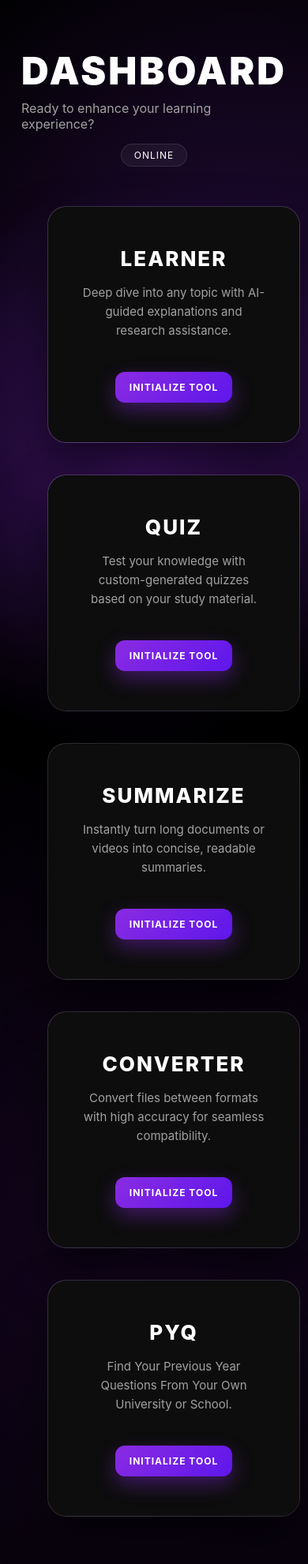
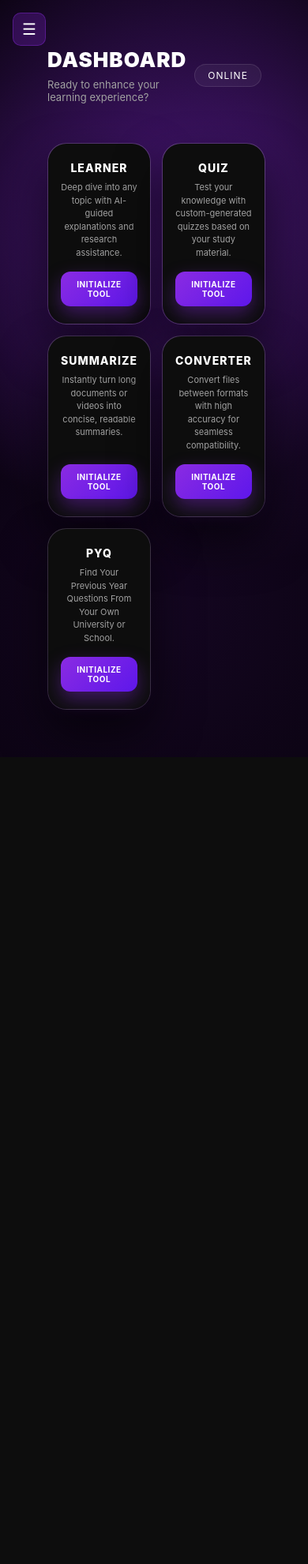
Before and after one commit to SaikatxAlpha/SmartLearn, a Flask app: page /dashboard in a window 390 px wide. Shown: the whole page at 79% size. After the commit the page ends 935 px from the top, so only its background shows below. Run offline with Flask 3, Linux system fonts and the light colour scheme.

Commit message:
Mobile Fix

```diff
--- a/templates/dashboard.html
+++ b/templates/dashboard.html
@@ -26,47 +26,109 @@
             overflow-x: hidden; /*Scollbar hidden*/
         }
 /* ========================= */
-/* MOBILE – SAME DESKTOP LOOK */
+/*        MOBILE FIXES        */
 /* ========================= */
 
 @media (max-width: 768px) {
     body {
-        flex-direction: column; /* Stack sidebar on top or hide it */
+        flex-direction: column;
     }
 
-    /* Hide sidebar by default on mobile */
+    /* Hide sidebar off-screen by default */
     .sidebar {
         position: fixed;
-        left: -100%; /* Move off-screen */
+        left: -100%;
         top: 0;
         height: 100vh;
         z-index: 1000;
-        transition: 0.3s ease;
-        width: 250px;
+        transition: left 0.3s ease;
+        width: 230px;
         background: #000;
     }
 
-    /* Class to show sidebar when clicking a menu button */
     .sidebar.active {
         left: 0;
     }
 
+    /* Dim overlay when sidebar is open */
+    .sidebar-overlay {
+        display: none;
+        position: fixed;
+        inset: 0;
+        background: rgba(0,0,0,0.6);
+        z-index: 999;
+    }
+    .sidebar-overlay.active {
+        display: block;
+    }
+
+    /* Hamburger button - top left */
+    .menu-toggle {
+        display: flex !important;
+    }
+
     .main {
-        padding: 80px 20px 20px 20px; /* Space for a top header */
+        padding: 70px 16px 24px 16px;
+        overflow-y: auto;
     }
 
     .dashboard-title {
-        font-size: 32px;
+        font-size: 26px !important;
+        letter-spacing: 1px !important;
+    }
+
+    .dashboard-sub {
+        font-size: 13px;
     }
 
     .header {
-        flex-direction: column;
-        align-items: flex-start;
-        gap: 15px;
+        flex-direction: row;
+        align-items: center;
+        justify-content: space-between;
+        gap: 10px;
+        margin-bottom: 28px;
     }
 
+    .online-status {
+        font-size: 10px;
+        padding: 5px 10px;
+        white-space: nowrap;
+    }
+
+    /* 2-column grid on mobile — fits Realme GT Neo 3 perfectly */
     .tool-grid {
-        grid-template-columns: 1fr; /* Single column for cards */
+        grid-template-columns: repeat(2, 1fr) !important;
+        gap: 14px !important;
+    }
+
+    .card-inner {
+        padding: 22px 16px !important;
+        min-height: 180px !important;
+    }
+
+    .tool-name {
+        font-size: 14px !important;
+        letter-spacing: 1px !important;
+        margin-bottom: 8px !important;
+    }
+
+    .desc {
+        font-size: 11px !important;
+        margin-bottom: 16px !important;
+        line-height: 1.5 !important;
+    }
+
+    .launch-btn {
+        font-size: 10px !important;
+        padding: 10px 12px !important;
+        letter-spacing: 0.5px !important;
+    }
+}
+
+/* Extra small phones (< 380px) — single column fallback */
+@media (max-width: 380px) {
+    .tool-grid {
+        grid-template-columns: 1fr !important;
     }
 }
 
@@ -102,6 +164,26 @@
             font-size: 22px;
             cursor: pointer;
             margin-bottom: 24px;
+        }
+
+        /* Hamburger menu - only visible on mobile */
+        .menu-toggle {
+            display: none;
+            position: fixed;
+            top: 16px;
+            left: 16px;
+            z-index: 1100;
+            background: rgba(138,43,226,0.25);
+            border: 1px solid rgba(138,43,226,0.4);
+            color: #fff;
+            font-size: 20px;
+            width: 42px;
+            height: 42px;
+            border-radius: 10px;
+            cursor: pointer;
+            align-items: center;
+            justify-content: center;
+            backdrop-filter: blur(10px);
         }
 
         .logo {
@@ -389,7 +471,13 @@ h3 {
 </head>
 <body>
 
-<aside class="sidebar">
+<!-- Hamburger button (mobile only) -->
+<button class="menu-toggle" id="menuToggle">&#9776;</button>
+
+<!-- Overlay to close sidebar on mobile -->
+<div class="sidebar-overlay" id="sidebarOverlay"></div>
+
+<aside class="sidebar" id="sidebar">
 
     <div class="logo">QERRASTAR</div>
 
@@ -475,29 +563,36 @@ h3 {
 
 
 <script>
-const sidebar = document.querySelector('.sidebar');
+// ── Sidebar resize (desktop only) ──
+const sidebar = document.getElementById('sidebar');
 const resizer = document.querySelector('.sidebar-resizer');
-
 let isResizing = false;
 
 resizer.addEventListener('mousedown', () => {
     isResizing = true;
     document.body.style.cursor = 'ew-resize';
 });
-
 document.addEventListener('mousemove', (e) => {
     if (!isResizing) return;
-
     const newWidth = e.clientX;
-
-    if (newWidth >= 200 && newWidth <= 420) {
-        sidebar.style.width = newWidth + 'px';
-    }
+    if (newWidth >= 200 && newWidth <= 420) sidebar.style.width = newWidth + 'px';
 });
-
 document.addEventListener('mouseup', () => {
     isResizing = false;
     document.body.style.cursor = 'default';
+});
+
+// ── Hamburger toggle (mobile only) ──
+const menuToggle = document.getElementById('menuToggle');
+const overlay = document.getElementById('sidebarOverlay');
+
+menuToggle.addEventListener('click', () => {
+    sidebar.classList.toggle('active');
+    overlay.classList.toggle('active');
+});
+overlay.addEventListener('click', () => {
+    sidebar.classList.remove('active');
+    overlay.classList.remove('active');
 });
 </script>
 
--- a/templates/index.html
+++ b/templates/index.html
@@ -2,8 +2,8 @@
 <html lang="en">
 <head>
     <meta charset="UTF-8">
-    <meta name="viewport" content="width=device-width, initial-scale=1.0, maximum-scale=1.0, user-scalable=no">
-    <title>Qerrastar – AI Assistant for Students | Quizzes, PYQ, Study Tools & Converters</title>
+    <meta name="viewport" content="width=device-width, initial-scale=1.0,maximum-scale=1.0, user-scalable=no">
+    <title>Qerrastar</title>
     <meta name="description" content="Qerrastar is a smart learning platform offering quizzes, PYQs, converters, and study tools for students.">
     <meta name="keywords" content="Qerrastar, Quizzes, PYQ, Study Tools, Smart learning, Pdf to Jpg, Jpg to Pdf, Converter, Summarize, Text shorter">
     <meta name="author" content="Qerrastar">
```
